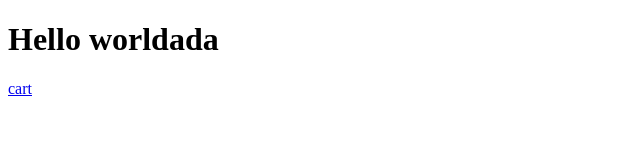
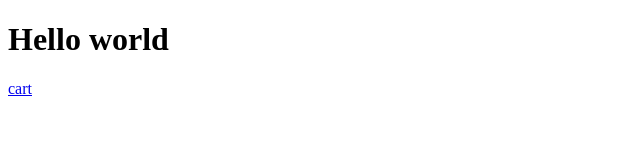
Before and after one commit to pzavros/Delimma-Quiz-Game, a plain HTML site: page index.html in a window 1280 px wide. Shown: the full height of the page, 0-640 px from the left. Drawn offline with Linux system fonts and the light colour scheme.

Commit message:
Update index.html

```diff
--- a/index.html
+++ b/index.html
@@ -5,7 +5,7 @@
     <title>Hello</title>
 </head>
 <body>
-  <h1>Hello worldada</h1>
+  <h1>Hello world</h1>
     <a href="cart.html">cart</a>
 </body>
 </html>
```
